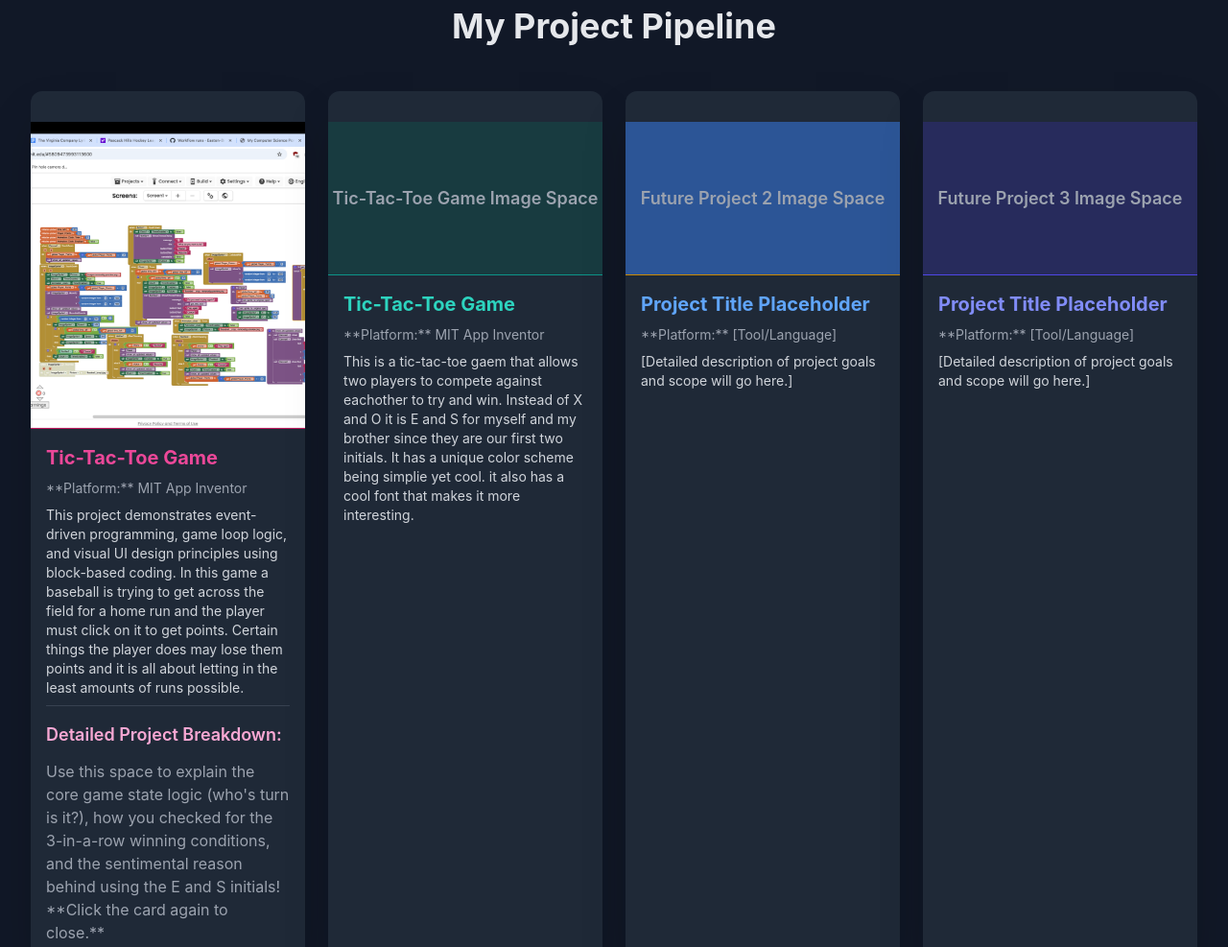
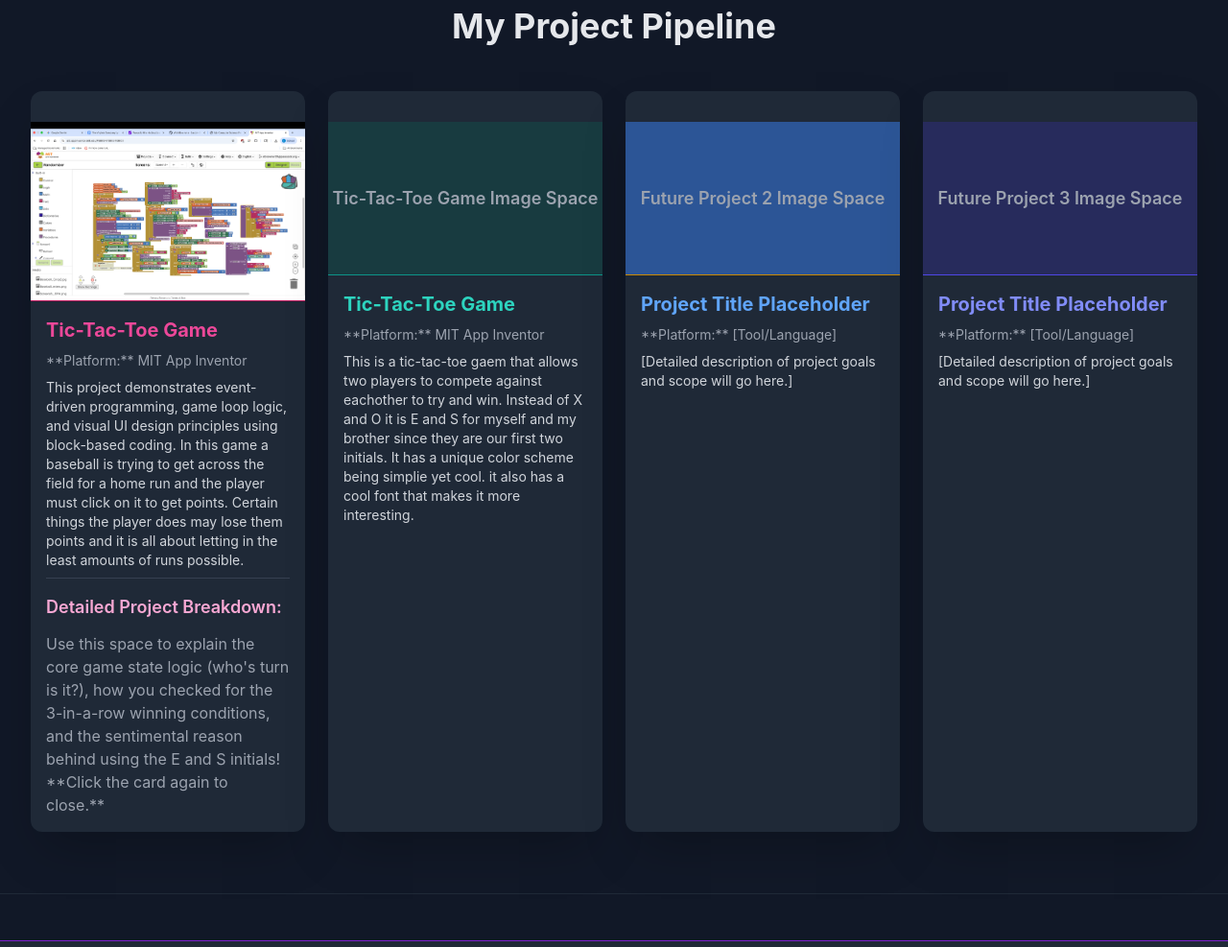
Before and after one commit to Easton-Browner/Computer-Science-Portfolio, a plain HTML site: page index.html in a window 1280 px wide. Shown: the part 1380-2367 px from the top of the page at 96% size. Drawn offline with nearby package versions, Linux system fonts and the light colour scheme.

Commit message:
Update index.html

```diff
--- a/index.html
+++ b/index.html
@@ -162,7 +162,7 @@
                     <div class="bg-gray-800 rounded-xl overflow-auto shadow-2xl transform hover:scale-[1.02] transition duration-300 js-scroll-reveal opacity-0 translate-y-10 transition duration-700 delay-100 ease-out project-card" onclick="expandProject(this)">
                         <div class="project-content-wrapper">
                             <!-- Image Placeholder (Pink) -->
-                            <div class="h-80 border-b border-pink-700 overflow-auto">
+                            <div class="h-90 border-b border-pink-700 overflow-auto">
                                 <img src="baseball code.png" alt="Clicker Game screenshot" class="w-full h-full object-cover">
                             </div>
                             <div class="p-4 space-y-2">
```
